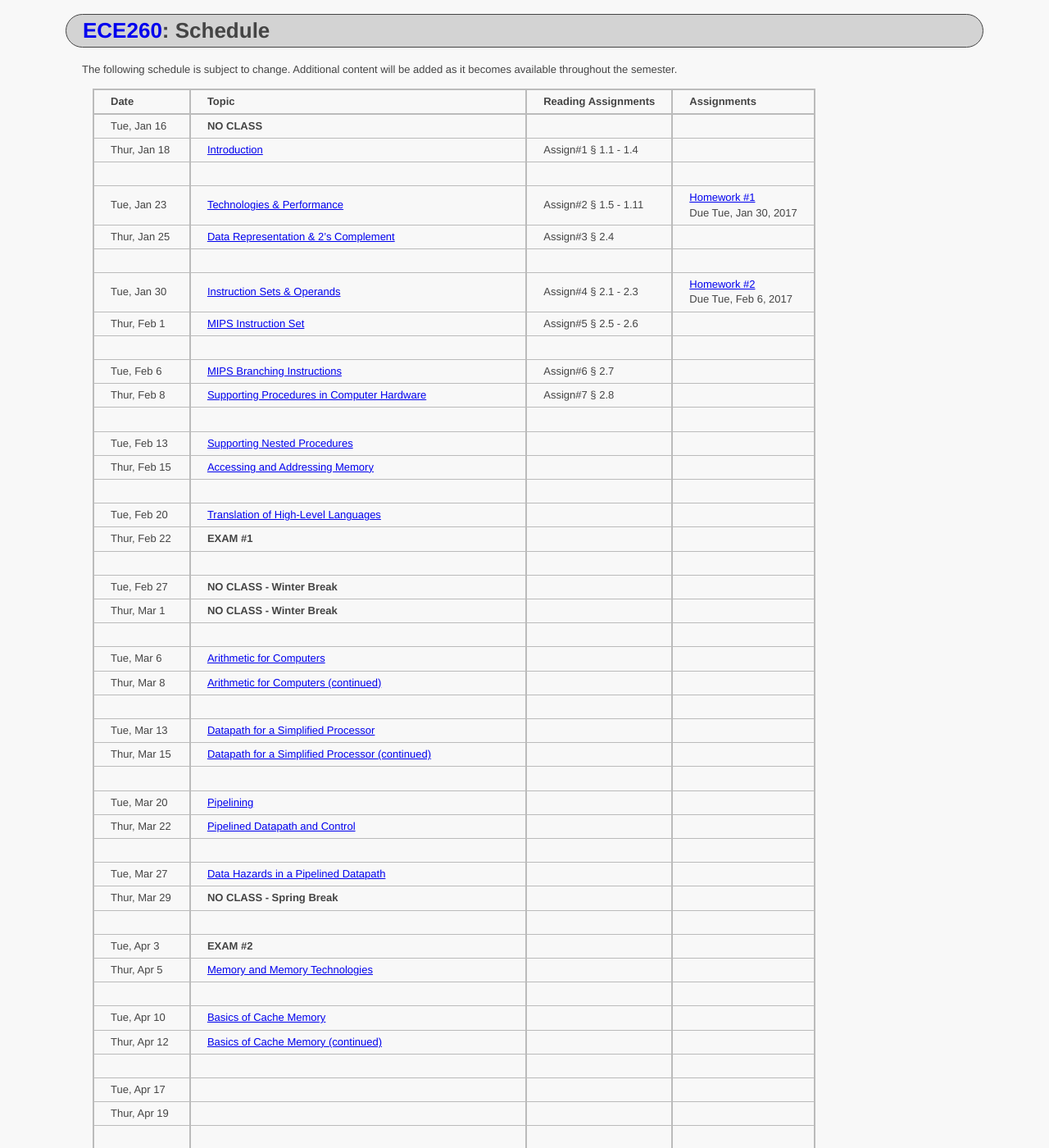
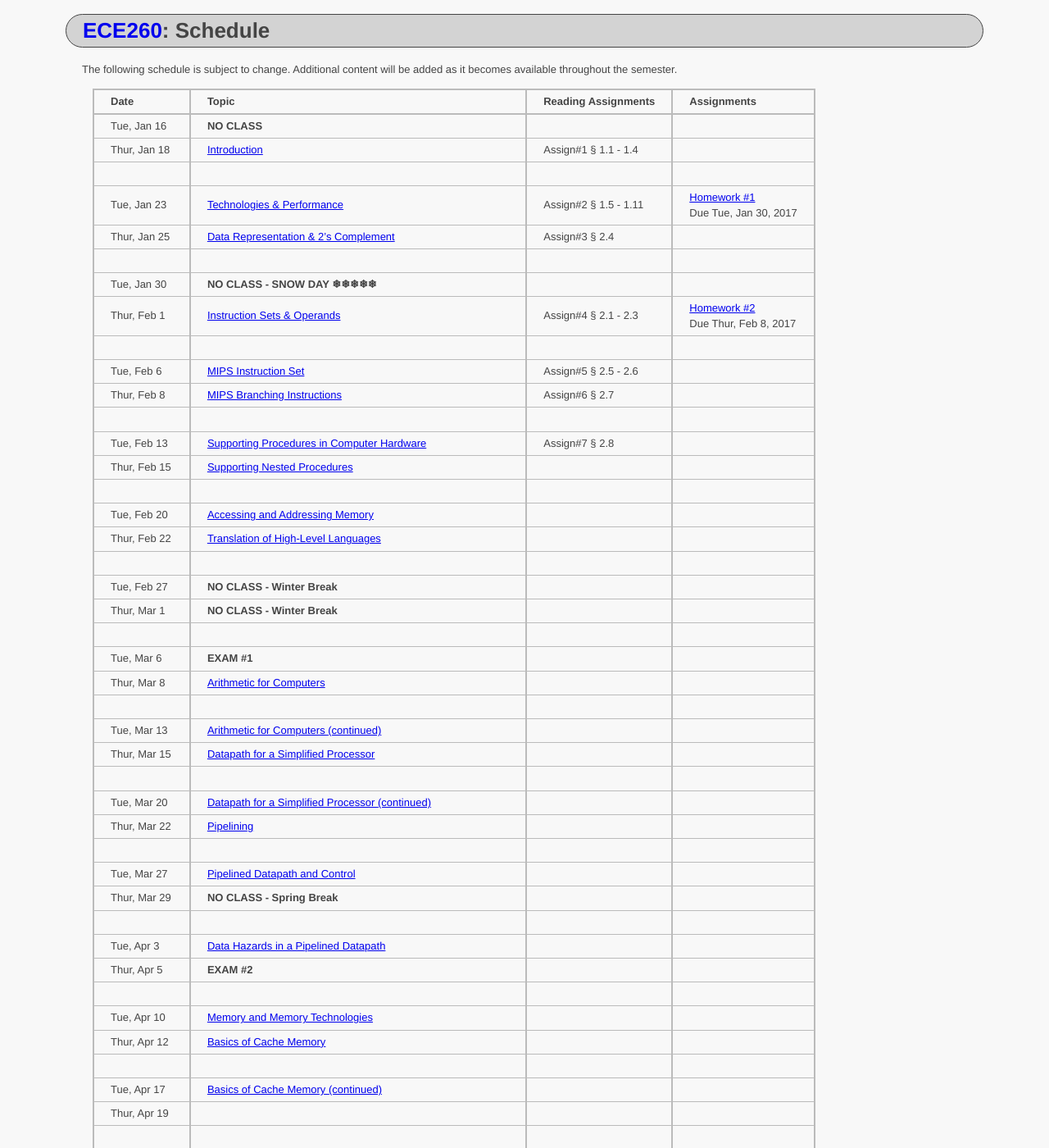
Before and after one commit to ycpcs/ece260-spring2018, a Jekyll site: the page built from schedule_lecture.md, in a window 1280 px wide and 1400 px high. Shown: the whole window at 82% size. Built offline with Jekyll 4.4.1, drawn with Linux system fonts in a browser that asks for light colours.

Commit message:
added hw#2

```diff
--- a/schedule_lecture.md
+++ b/schedule_lecture.md
@@ -16,40 +16,40 @@ Thur, Jan 18   |  [Introduction](lectures/lecture1_introduction.pdf)
 Tue, Jan 23    |  [Technologies & Performance](lectures/lecture2_technologies_and_performance.pdf)                                |  Assign#2 § 1.5 - 1.11            |  [Homework #1](homework/Homework_Assignment_1.txt) <br> Due Tue, Jan 30, 2017
 Thur, Jan 25   |  [Data Representation & 2's Complement](lectures/lecture3_data_representation_and_2s_complement.pdf)             |  Assign#3 § 2.4                   |
  | | |
-Tue, Jan 30    |  [Instruction Sets & Operands](lectures/lecture4_instructions_and_instruction_sets.pdf)                          |  Assign#4 § 2.1 - 2.3             |  [Homework #2](homework/Homework_Assignment_2.txt) <br> Due Tue, Feb 6, 2017
-Thur, Feb 1    |  [MIPS Instruction Set](lectures/lecture5_MIPS_instruction_set.pdf)                                              |  Assign#5 § 2.5 - 2.6             |
+Tue, Jan 30    |  **NO CLASS - SNOW DAY ❄❄❄❄❄**                                                                                   |                                   |
+Thur, Feb 1    |  [Instruction Sets & Operands](lectures/lecture4_instructions_and_instruction_sets.pdf)                          |  Assign#4 § 2.1 - 2.3             |  [Homework #2](homework/Homework_Assignment_2.txt) <br> Due Thur, Feb 8, 2017
  | | |
-Tue, Feb 6     |  [MIPS Branching Instructions](lectures/lecture6_MIPS_Branching_Instructions.pdf)                                |  Assign#6 § 2.7                   |  <!-- [Homework #3](homework/Homework_Assignment_3.txt) <br> Due Tue, Feb 14, 2017 -->
-Thur, Feb 8    |  [Supporting Procedures in Computer Hardware](lectures/lecture7_Supporting_Procedures_in_Computer_Hardware.pdf)  |  Assign#7 § 2.8                   |
+Tue, Feb 6     |  [MIPS Instruction Set](lectures/lecture5_MIPS_instruction_set.pdf)                                              |  Assign#5 § 2.5 - 2.6             |
+Thur, Feb 8    |  [MIPS Branching Instructions](lectures/lecture6_MIPS_Branching_Instructions.pdf)                                |  Assign#6 § 2.7                   |  <!-- [Homework #3](homework/Homework_Assignment_3.txt) <br> Due Tue, Feb 14, 2017 -->
  | | |
-Tue, Feb 13    |  [Supporting Nested Procedures](lectures/lecture8_Supporting_Nested_Procedures.pdf)                              |                                   |  <!-- § 2.8 --> <!-- [Homework #4](homework/Homework_Assignment_4.txt) <br> Due Tue, Feb 21, 2017 -->
-Thur, Feb 15   |  [Accessing and Addressing Memory](lectures/lecture9_Accessing_and_Addressing_Memory.pdf)                        |                                   |  <!-- § 2.9, § 2.10, § 2.13 -->
+Tue, Feb 13    |  [Supporting Procedures in Computer Hardware](lectures/lecture7_Supporting_Procedures_in_Computer_Hardware.pdf)  |  Assign#7 § 2.8                   |
+Thur, Feb 15   |  [Supporting Nested Procedures](lectures/lecture8_Supporting_Nested_Procedures.pdf)                              |                                   |  <!-- § 2.8 --> <!-- [Homework #4](homework/Homework_Assignment_4.txt) <br> Due Tue, Feb 21, 2017 -->
  | | |
-Tue, Feb 20    |  [Translation of High-Level Languages](lectures/lecture10_Translation_of_High-Level_Languages.pdf)               |                                   |  <!-- § 2.12 -->
-Thur, Feb 22   |  **EXAM #1**                                                                                                     |                                   |
+Tue, Feb 20    |  [Accessing and Addressing Memory](lectures/lecture9_Accessing_and_Addressing_Memory.pdf)                        |                                   |  <!-- § 2.9, § 2.10, § 2.13 -->
+Thur, Feb 22   |  [Translation of High-Level Languages](lectures/lecture10_Translation_of_High-Level_Languages.pdf)               |                                   |  <!-- § 2.12 -->
   | | |
 Tue, Feb 27    |  **NO CLASS - Winter Break**                                                                                     |                                   | <!-- Winter Break -->
 Thur, Mar 1    |  **NO CLASS - Winter Break**                                                                                     |                                   | <!-- Winter Break -->
  | | |
-Tue, Mar 6     |  [Arithmetic for Computers](lectures/lecture11_Arithmetic_for_Computers.pdf)                                     |                                   |  <!-- § 3.1 - 3.3 --> <!-- [Homework #5](homework/Homework_Assignment_5.txt) <br> Due Thur, Mar 23, 2017 -->  <!-- § 3.5 maybe do some float examples in 2018 if no snow day! -->
-Thur, Mar 8    |  [Arithmetic for Computers (continued)](lectures/lecture11_Arithmetic_for_Computers.pdf)                         |                                   |  <!-- § 3.4 - 3.5 -->
+Tue, Mar 6     |  **EXAM #1**                                                                                                     |                                   |
+Thur, Mar 8    |  [Arithmetic for Computers](lectures/lecture11_Arithmetic_for_Computers.pdf)                                     |                                   |  <!-- § 3.1 - 3.3 --> <!-- [Homework #5](homework/Homework_Assignment_5.txt) <br> Due Thur, Mar 23, 2017 -->  <!-- § 3.5 maybe do some float examples in 2018 if no snow day! -->
  | | |
-Tue, Mar 13    |  [Datapath for a Simplified Processor](lectures/lecture12_Datapath_for_a_Simplified_Processor.pdf)               |                                   |  <!-- § 4.1 - 4.3 -->
-Thur, Mar 15   |  [Datapath for a Simplified Processor (continued)](lectures/lecture12_Datapath_for_a_Simplified_Processor.pdf)   |                                   |  <!-- § 4.3 - 4.4 --> <!-- [Homework #6](homework/Homework_Assignment_6.txt) <br> Due Tue, Apr 4, 2017 -->
+Tue, Mar 13    |  [Arithmetic for Computers (continued)](lectures/lecture11_Arithmetic_for_Computers.pdf)                         |                                   |  <!-- § 3.4 - 3.5 -->
+Thur, Mar 15   |  [Datapath for a Simplified Processor](lectures/lecture12_Datapath_for_a_Simplified_Processor.pdf)               |                                   |  <!-- § 4.1 - 4.3 -->
  | | |
-Tue, Mar 20    |  [Pipelining](lectures/lecture13_Pipelining.pdf)                                                                 |                                   |  <!-- § 4.5 -->
-Thur, Mar 22   |  [Pipelined Datapath and Control](lectures/lecture14_Pipelined_Datapath_and_Control.pdf)                         |                                   |  <!-- § 4.6 --> <!-- [Homework #7](homework/Homework_Assignment_7.txt) <br> No Submission Required -->
+Tue, Mar 20    |  [Datapath for a Simplified Processor (continued)](lectures/lecture12_Datapath_for_a_Simplified_Processor.pdf)   |                                   |  <!-- § 4.3 - 4.4 --> <!-- [Homework #6](homework/Homework_Assignment_6.txt) <br> Due Tue, Apr 4, 2017 -->
+Thur, Mar 22   |  [Pipelining](lectures/lecture13_Pipelining.pdf)                                                                 |                                   |  <!-- § 4.5 -->
  | | |
-Tue, Mar 27    |  [Data Hazards in a Pipelined Datapath](lectures/lecture15_Data_and_Control_Hazards_in_a_Pipelined_Datapath.pdf) |                                   |  <!-- § 4.7 -->
+Tue, Mar 27    |  [Pipelined Datapath and Control](lectures/lecture14_Pipelined_Datapath_and_Control.pdf)                         |                                   |  <!-- § 4.6 --> <!-- [Homework #7](homework/Homework_Assignment_7.txt) <br> No Submission Required -->
 Thur, Mar 29   |  **NO CLASS - Spring Break**                                                                                     |                                   | <!-- Spring Break -->
  | | |
-Tue, Apr 3     |  **EXAM #2**                                                                                                     |                                   |
-Thur, Apr 5    |  [Memory and Memory Technologies](lectures/lecture16_Memory_and_Memory_Technologies.pdf)                         |                                   |  <!-- § 5.1 - 5.2 --> <!-- [Homework #8](homework/Homework_Assignment_8.txt) <br> Due Thur, Apr 27, 2017 -->
+Tue, Apr 3     |  [Data Hazards in a Pipelined Datapath](lectures/lecture15_Data_and_Control_Hazards_in_a_Pipelined_Datapath.pdf) |                                   |  <!-- § 4.7 -->
+Thur, Apr 5    |  **EXAM #2**                                                                                                     |                                   |
  | | |
-Tue, Apr 10    |  [Basics of Cache Memory](lectures/lecture17_Basics_of_Cache_Memory.pdf)                                         |                                   |  <!-- § 5.3 -->
-Thur, Apr 12   |  [Basics of Cache Memory (continued)](lectures/lecture17_Basics_of_Cache_Memory.pdf)                             |                                   | <!-- § 5.3 --> <!-- § 6.1 - 6.3 -->
+Tue, Apr 10    |  [Memory and Memory Technologies](lectures/lecture16_Memory_and_Memory_Technologies.pdf)                         |                                   |  <!-- § 5.1 - 5.2 --> <!-- [Homework #8](homework/Homework_Assignment_8.txt) <br> Due Thur, Apr 27, 2017 -->
+Thur, Apr 12   |  [Basics of Cache Memory](lectures/lecture17_Basics_of_Cache_Memory.pdf)                                         |                                   |  <!-- § 5.3 -->
  | | |
-Tue, Apr 17    |                                                                                                                  |                                   |
+Tue, Apr 17    |  [Basics of Cache Memory (continued)](lectures/lecture17_Basics_of_Cache_Memory.pdf)                             |                                   | <!-- § 5.3 --> <!-- § 6.1 - 6.3 -->
 Thur, Apr 19   |                                                                                                                  |                                   |
  | | |
 Tue, Apr 24    |                                                                                                                  |                                   |
```
Also changed, not shown: schedule_lab.md (+28 -15 lines).
